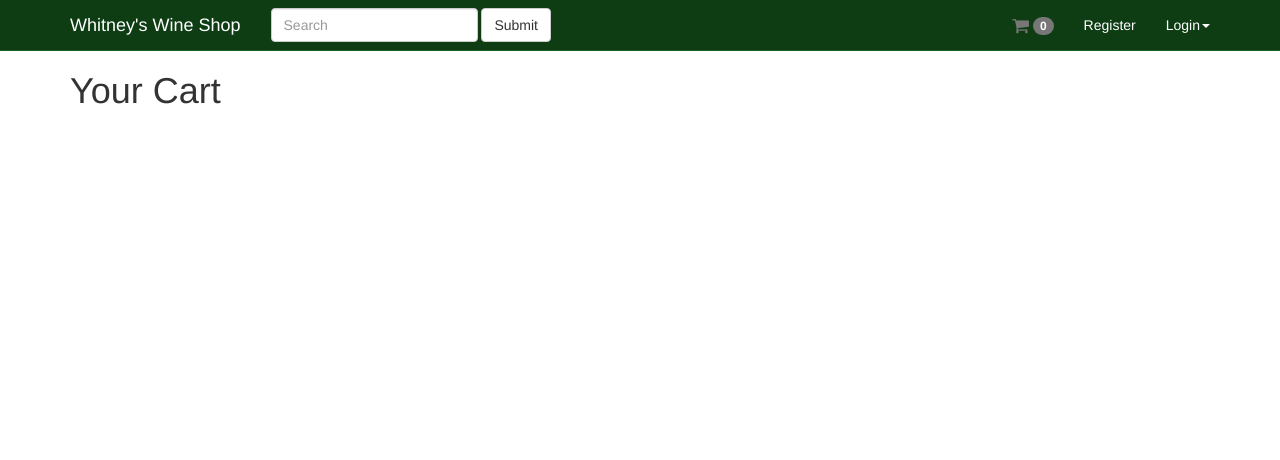
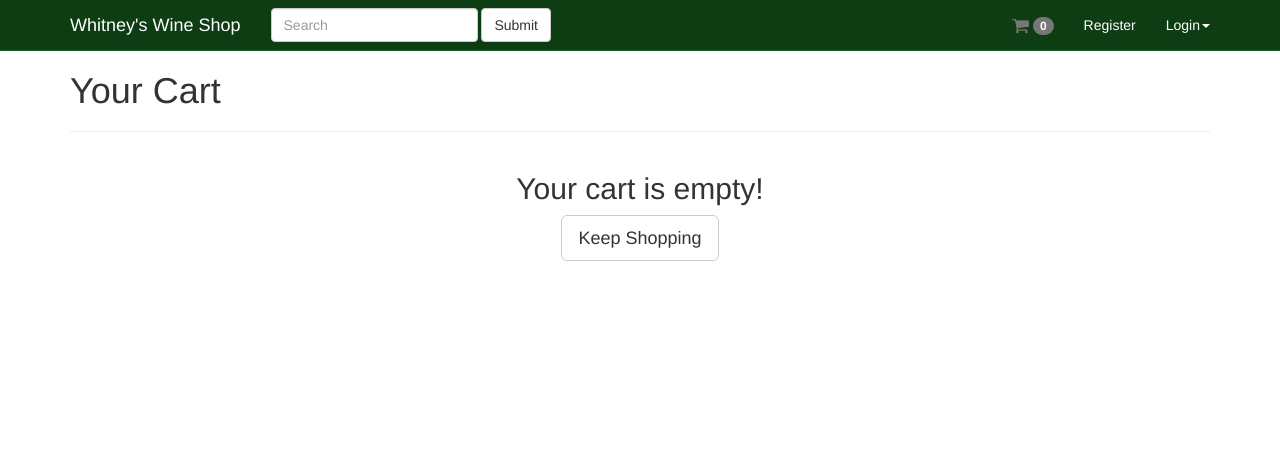
Before and after one commit to whitneycormack/BackendCapstone, a Django app: page /cart/ in a window 1280 px wide. Shown: the top 460 px of the page. Run offline with Django 3.2, Linux system fonts and the light colour scheme; data comes from the database, SQL or seed files in the repository; both versions use the stored data as it was after the commit; some libraries are stand-ins or nearby versions.

Commit message:
shopping cart view working

```diff
--- a/src/carts/models.py
+++ b/src/carts/models.py
@@ -13,7 +13,7 @@ class Cart(models.Model):
     items = models.ManyToManyField(Variation, through="CartItem")
     timestamp = models.DateTimeField(auto_now_add=True, auto_now=False)
     updated = models.DateTimeField(auto_now_add=False, auto_now=True)
-    total = models.DecimalField(max_digits=50, decimal_places=2, default=10.00)
+    total = models.DecimalField(max_digits=50, decimal_places=2, null=True)
 
 
     def __str__(self):
@@ -24,14 +24,16 @@ class Cart(models.Model):
         total = 0
         items = self.cartitem_set.all()
         for item in items:
-            total += item.line_item_total
+            total = item.line_item_total
+            self.total = total
         self.save()
+
 
 class CartItem(models.Model):
     cart = models.ForeignKey("Cart")
     item = models.ForeignKey(Variation)
     quantity = models.PositiveIntegerField(default=1)
-    line_item_total = models.DecimalField(max_digits=10, decimal_places=2)
+    line_item_total = models.DecimalField(max_digits=10, decimal_places=2, null=True)
 
     def __str__(self):
         return self.item.title
--- a/src/carts/templates/carts/cart_view.html
+++ b/src/carts/templates/carts/cart_view.html
@@ -4,16 +4,54 @@
 {% block content %}
 
 <h1>Your Cart</h1>
+<hr>
+{% if object.cartitem_set.count < 1 %}
+<div class='row'>
+
+<div class="col-sm-6 col-sm-offset-3 text-center">
+  <h2>Your cart is empty! </h2>
+  <a class="btn btn-lg btn-default" href='{% url "products" %}' role="button">Keep Shopping</a>
+</div>
+</div>
+{% else %}
+
+
+
 <div class='row main-content'>
   <table class='table'>
+    {% for item in object.cartitem_set.all %}
+    <tr>
+      <form action="." method="GET" >
+      <td>{{ item.item.get_title }}</td>
+      <input type="hidden" name="item" value="{{ item.item.id }}" />
+      <td><input type='number' name='qty' value='{{ item.quantity }}'/></td>
+      <td><input type="submit" class="btn btn-default" value="Update Item" /></td>
+      <td>{{ item.line_item_total }}</td>
+      {# <tr id='item--{{item.item.id }}'></tr> #}
+      <td class='text-right'><a href='{{ item.remove }}'>X</a></td>
+      </form>
+    </tr>
+  {% endfor %}
 
-    {% for item in object.cartitem_set.all %}
-    <tr id='item--{{item.item.id }}'></tr>
-    <td>{{ item.item.get_title }}</td>
+  <tr>
+    <td colspan='6' class='text-right'>Total: {{ object.total }}</td>
+
+
+  </tr>
   </table>
+
+<a class="btn btn-default" href='{% url "products" %}' role="button">Keep Shopping</a>
+
+<a class="btn btn-default" href='#' role="button">Checkout</a>
+
+{% endif %}
+
+
+
+
+
 
 
 </div>
-{% endfor %}
 
 {% endblock %}
--- a/src/carts/views.py
+++ b/src/carts/views.py
@@ -1,11 +1,24 @@
 from django.shortcuts import render, get_object_or_404
 from django.views.generic.base import View
 from django.views.generic.detail import SingleObjectMixin
-from django.http import HttpResponseRedirect
+from django.http import HttpResponseRedirect, Http404, JsonResponse
+from django.contrib import messages
+from django.core.urlresolvers import reverse
+
 
 from products.models import Variation
 from .models import Cart, CartItem
 # Create your views here.
+
+
+class ItemCountView(View):
+
+    def get(self, request, *args, **kwargs):
+        if request.is_ajax():
+            return JsonResponse({"count": 3})
+        else:
+            raise Http404
+
 
 class CartView(SingleObjectMixin, View):
     model = Cart
@@ -44,6 +57,7 @@ class CartView(SingleObjectMixin, View):
             else:
                 cart_item.quantity = qty
                 cart_item.save()
+                messages.success(self.request, "Your cart has been updated")
 
         context = {
             "object": self.get_cart_object()
--- a/src/static_in_pro/our_static/css/custom.css
+++ b/src/static_in_pro/our_static/css/custom.css
@@ -27,6 +27,9 @@
   margin-top: 10px;
 }
 
+.jumbotron img {
+  opacity: 80%;
+}
 
 .main-categories {
   max-height: 221px;
--- a/src/templates/javascript.html
+++ b/src/templates/javascript.html
@@ -6,3 +6,29 @@
     <script src="{% static 'js/bootstrap.min.js' %}"></script>
     <!-- IE10 viewport hack for Surface/desktop Windows 8 bug -->
     <script src="{% static 'js/ie10-viewport-bug-workaround.js' %}"></script>
+
+
+
+<script>
+
+$(document).ready(function() {
+  var badge = $("cart-count-badge");
+
+  $.ajax({
+      type: "GET",
+      url: "{% url 'item_count' %}"
+      success: function(data){
+        badge.text(data.count)
+      },
+      error: function(response, error){
+        console.log(response)
+        console.log("errroorrr");
+      }
+  })
+
+})
+
+
+
+
+    </script>
--- a/src/templates/navbar.html
+++ b/src/templates/navbar.html
@@ -31,7 +31,7 @@
 
           <ul class="nav navbar-nav navbar-right">
             <li>
-              <a href="#"><i class="fa fa-shopping-cart fa-navbar-cart"></i> <span class="badge">0</span></a>
+              <a href="{% url 'cart' %}"><i class="fa fa-shopping-cart fa-navbar-cart"></i> <span id='cardt-count-badge' class="badge">0</span></a>
 
             </li>
 
--- a/src/wineshop/urls.py
+++ b/src/wineshop/urls.py
@@ -3,7 +3,7 @@ from django.conf.urls import include, url
 from django.conf.urls.static import static
 from django.contrib import admin
 
-from carts.views import CartView
+from carts.views import CartView, ItemCountView
 
 urlpatterns = [
     # Examples:
@@ -16,6 +16,7 @@ urlpatterns = [
     url(r'^products/', include('products.urls')),
     url(r'^categories/', include('products.urls_categories')),
     url(r'^cart/$', CartView.as_view(), name='cart'),
+    url(r'^cart/count/$', ItemCountView.as_view(), name='item_count'),
 ]
 
 if settings.DEBUG:
```
Also changed, not shown: src/carts/migrations/0007_auto_20170323_0826.py (added), src/carts/migrations/0008_auto_20170323_0958.py (added), src/carts/migrations/0009_auto_20170323_1027.py (added), src/carts/migrations/0010_auto_20170323_1028.py (added), src/carts/migrations/0011_auto_20170323_1028.py (added), src/db.sqlite3.
